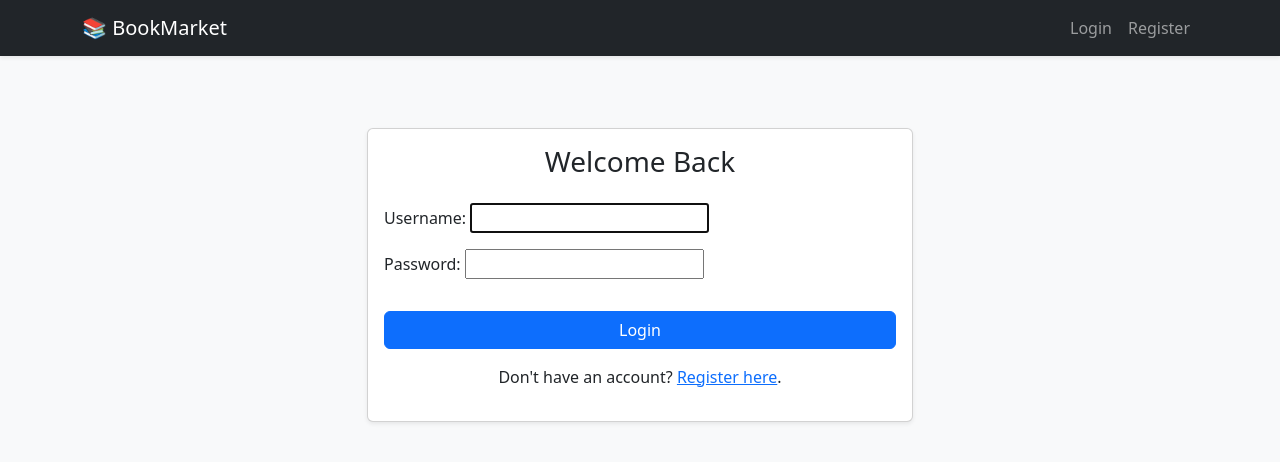
After one commit to samir-27/book_market_django, a Django app: page /login/ in a window 1280 px wide. The commit adds this page. Shown: the top 462 px of the page. Run offline with Django 5.2, Linux system fonts and the light colour scheme.

Commit message:
Step 7: Added user authentication for login, logout, and registration

```diff
--- a/marketplace/urls.py
+++ b/marketplace/urls.py
@@ -1,8 +1,14 @@
+# marketplace/urls.py
+
 from django.urls import path
 from . import views
 
 urlpatterns = [
-    # The empty string '' means this is the root URL of the app
     path('', views.book_list, name='book_list'),
     path('book/<int:book_id>/', views.book_detail, name='book_detail'),
+
+    # New Authentication URLs
+    path('register/', views.register_view, name='register'),
+    path('login/', views.login_view, name='login'),
+    path('logout/', views.logout_view, name='logout'),
 ]
--- a/marketplace/views.py
+++ b/marketplace/views.py
@@ -1,4 +1,6 @@
-from django.shortcuts import render, get_object_or_404
+from django.shortcuts import render, get_object_or_404, redirect
+from django.contrib.auth import login, logout
+from django.contrib.auth.forms import UserCreationForm, AuthenticationForm
 from .models import Book
 
 def book_list(request):
@@ -11,3 +13,32 @@ def book_detail(request, book_id):
     book = get_object_or_404(Book, id=book_id)
 
     return render(request, 'marketplace/book_detail.html', {'book': book})
+
+def register_view(request):
+    if request.method == 'POST':
+        form = UserCreationForm(request.POST)
+        if form.is_valid():
+            user = form.save()
+            login(request, user) # Automatically log the user in after registering
+            return redirect('book_list')
+    else:
+        form = UserCreationForm()
+
+    return render(request, 'marketplace/register.html', {'form': form})
+
+def login_view(request):
+    if request.method == 'POST':
+        form = AuthenticationForm(data=request.POST)
+        if form.is_valid():
+            user = form.get_user()
+            login(request, user)
+            return redirect('book_list')
+    else:
+        form = AuthenticationForm()
+
+    return render(request, 'marketplace/login.html', {'form': form})
+
+def logout_view(request):
+    if request.method == 'POST':
+        logout(request)
+        return redirect('book_list')
--- a/templates/base.html
+++ b/templates/base.html
@@ -18,11 +18,26 @@
                 <span class="navbar-toggler-icon"></span>
             </button>
             <div class="collapse navbar-collapse" id="navbarNav">
-                <ul class="navbar-nav ms-auto">
-                    <!-- We will update these with actual login/register links later -->
-                    <li class="nav-item">
-                        <a class="nav-link" href="#">Login / Register</a>
-                    </li>
+<ul class="navbar-nav ms-auto">
+                    {% if request.user.is_authenticated %}
+                        <li class="nav-item">
+                            <span class="nav-link text-white">Hello, {{ request.user.username }}</span>
+                        </li>
+                        <li class="nav-item">
+                            <!-- Django requires logout to be a POST request for security -->
+                            <form action="{{ url('logout') }}" method="POST" class="d-inline">
+                                {{ csrf_input }}
+                                <button type="submit" class="btn btn-link nav-link border-0 bg-transparent text-white">Logout</button>
+                            </form>
+                        </li>
+                    {% else %}
+                        <li class="nav-item">
+                            <a class="nav-link" href="{{ url('login') }}">Login</a>
+                        </li>
+                        <li class="nav-item">
+                            <a class="nav-link" href="{{ url('register') }}">Register</a>
+                        </li>
+                    {% endif %}
                 </ul>
             </div>
         </div>
--- /dev/null
+++ b/templates/marketplace/login.html
@@ -0,0 +1,22 @@
+<!-- templates/marketplace/login.html -->
+{% extends "base.html" %}
+
+{% block content %}
+<div class="row justify-content-center">
+    <div class="col-md-6">
+        <div class="card shadow-sm mt-5">
+            <div class="card-body">
+                <h3 class="card-title text-center mb-4">Welcome Back</h3>
+                <form method="POST">
+                    {{ csrf_input }}
+                    {{ form.as_p() | safe }}
+                    <button type="submit" class="btn btn-primary w-100 mt-3">Login</button>
+                </form>
+                <p class="text-center mt-3">
+                    Don't have an account? <a href="{{ url('register') }}">Register here</a>.
+                </p>
+            </div>
+        </div>
+    </div>
+</div>
+{% endblock %}
```
Also changed, not shown: templates/marketplace/register.html (added, +22 -0 lines).
